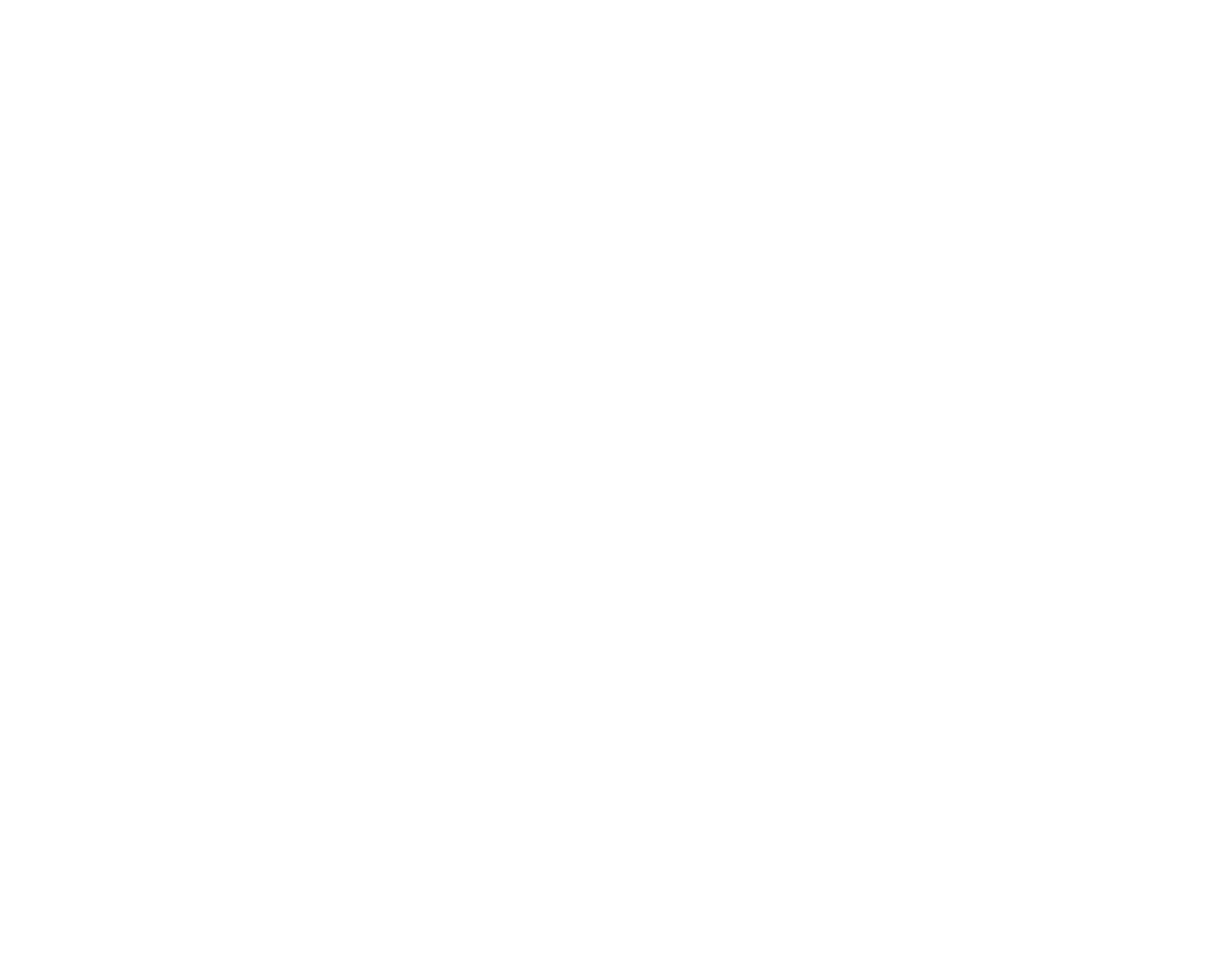
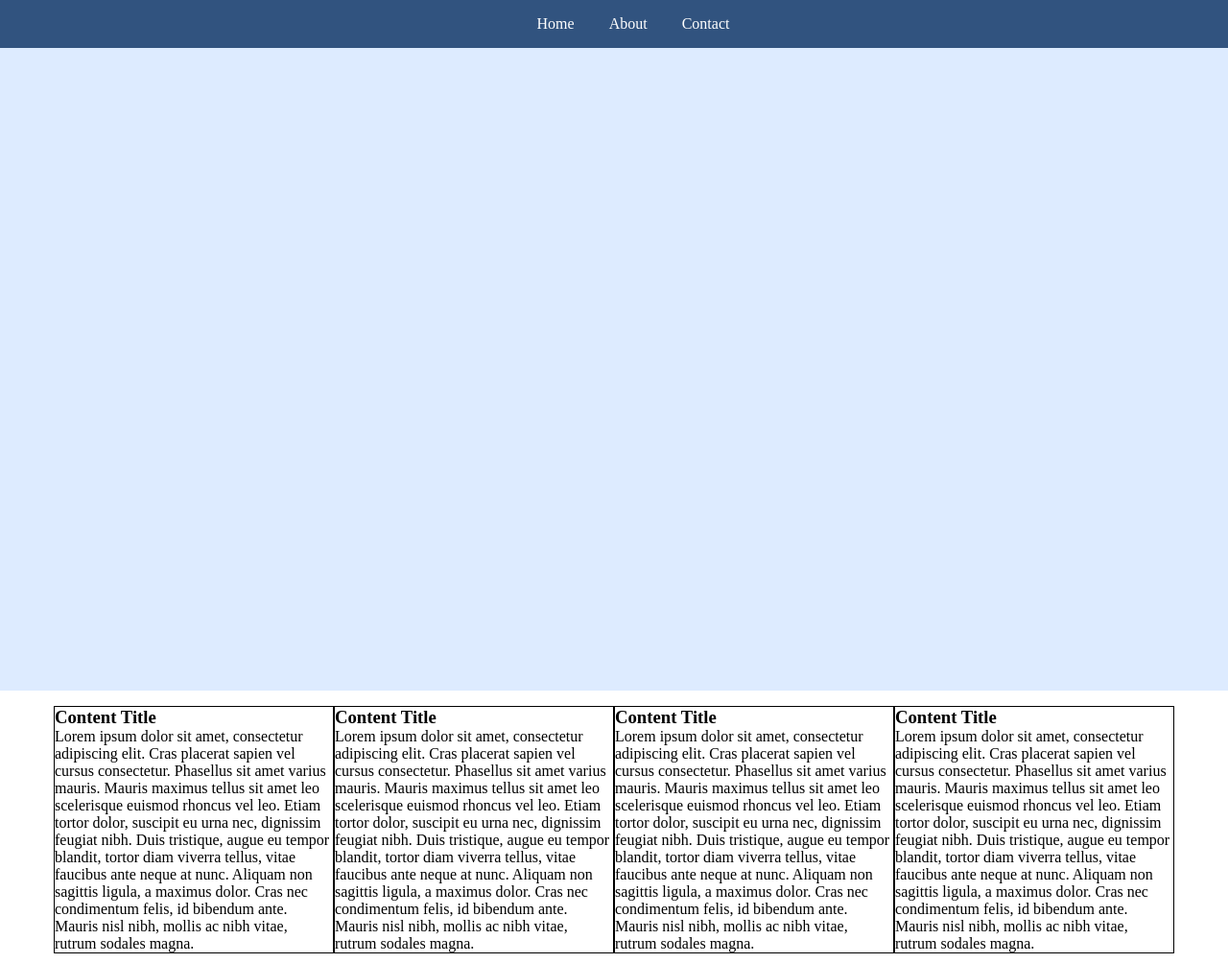
Before and after one commit to izsi-salmon/responsive-ex, a plain HTML site: page index.html in a window 1280 px wide. Shown: the whole page at 96% size. Before the commit the page ends 800 px from the top, so only its background shows below. Drawn offline with Linux system fonts and the light colour scheme.

Commit message:
Added full content

```diff
--- /dev/null
+++ b/css/style.css
@@ -0,0 +1,67 @@
+* {
+    box-sizing: border-box;
+    margin: 0;
+    padding 0;
+}
+
+#header{
+    background: #31537F;
+    position: fixed;
+     top: 0;
+     left: 0;
+    width: 100vw;
+}
+
+#nav ul{
+    list-style: none;
+    text-align: center;
+}
+
+#nav ul li{
+    color: #FFF;
+    display: inline-block;
+    padding: 1em;
+}
+
+#mainImage{
+    width: 100vw;
+    height: 100vh;
+    background-color: #DDEBFF;
+}
+
+#boxWrapper{
+    padding: 1em;
+}
+
+.content{
+    border: 1px solid #000;
+    margin-bottom: 10px;
+}
+
+@media only screen and (min-width:768px){
+
+    #mainImage{
+        height: 90vh;
+    }
+
+    #boxWrapper{
+        margin: 0 auto;
+    }
+
+    .content{
+        width: 50%;
+        float: left;
+    }
+}
+
+@media only screen and (min-width: 1200px){
+
+    #boxWrapper{
+        width: 1200px;
+        margin: 0 auto;
+    }
+
+    .content{
+        width: 25%;
+    }
+}
--- a/index.html
+++ b/index.html
@@ -1 +1,41 @@
 <!DOCTYPE html>
+<html>
+    <head>
+        <meta charset="utf-8">
+        <meta name="viewport" content="width=device-width, initial-scale=1.0, userscalable=no">
+        <title>Responsive Design</title>
+        <link rel="stylesheet" type="text/css" href="css/style.css">
+    </head>
+    <body>
+        <header id="header">
+            <nav id="nav">
+                <ul>
+                    <li>Home</li>
+                    <li>About</li>
+                    <li>Contact</li>
+                </ul>
+            </nav>
+        </header>
+        <main id="mainContainer">
+            <div id="mainImage"></div>
+            <section id="boxWrapper">
+                <div class="content">
+                    <h3>Content Title</h3>
+                    <p>Lorem ipsum dolor sit amet, consectetur adipiscing elit. Cras placerat sapien vel cursus consectetur. Phasellus sit amet varius mauris. Mauris maximus tellus sit amet leo scelerisque euismod rhoncus vel leo. Etiam tortor dolor, suscipit eu urna nec, dignissim feugiat nibh. Duis tristique, augue eu tempor blandit, tortor diam viverra tellus, vitae faucibus ante neque at nunc. Aliquam non sagittis ligula, a maximus dolor. Cras nec condimentum felis, id bibendum ante. Mauris nisl nibh, mollis ac nibh vitae, rutrum sodales magna.</p>
+                </div>
+                <div class="content">
+                    <h3>Content Title</h3>
+                    <p>Lorem ipsum dolor sit amet, consectetur adipiscing elit. Cras placerat sapien vel cursus consectetur. Phasellus sit amet varius mauris. Mauris maximus tellus sit amet leo scelerisque euismod rhoncus vel leo. Etiam tortor dolor, suscipit eu urna nec, dignissim feugiat nibh. Duis tristique, augue eu tempor blandit, tortor diam viverra tellus, vitae faucibus ante neque at nunc. Aliquam non sagittis ligula, a maximus dolor. Cras nec condimentum felis, id bibendum ante. Mauris nisl nibh, mollis ac nibh vitae, rutrum sodales magna.</p>
+                </div>
+                <div class="content">
+                    <h3>Content Title</h3>
+                    <p>Lorem ipsum dolor sit amet, consectetur adipiscing elit. Cras placerat sapien vel cursus consectetur. Phasellus sit amet varius mauris. Mauris maximus tellus sit amet leo scelerisque euismod rhoncus vel leo. Etiam tortor dolor, suscipit eu urna nec, dignissim feugiat nibh. Duis tristique, augue eu tempor blandit, tortor diam viverra tellus, vitae faucibus ante neque at nunc. Aliquam non sagittis ligula, a maximus dolor. Cras nec condimentum felis, id bibendum ante. Mauris nisl nibh, mollis ac nibh vitae, rutrum sodales magna.</p>
+                </div>
+                <div class="content">
+                    <h3>Content Title</h3>
+                    <p>Lorem ipsum dolor sit amet, consectetur adipiscing elit. Cras placerat sapien vel cursus consectetur. Phasellus sit amet varius mauris. Mauris maximus tellus sit amet leo scelerisque euismod rhoncus vel leo. Etiam tortor dolor, suscipit eu urna nec, dignissim feugiat nibh. Duis tristique, augue eu tempor blandit, tortor diam viverra tellus, vitae faucibus ante neque at nunc. Aliquam non sagittis ligula, a maximus dolor. Cras nec condimentum felis, id bibendum ante. Mauris nisl nibh, mollis ac nibh vitae, rutrum sodales magna.</p>
+                </div>
+            </section>
+        </main>
+    </body>
+</html>
```
